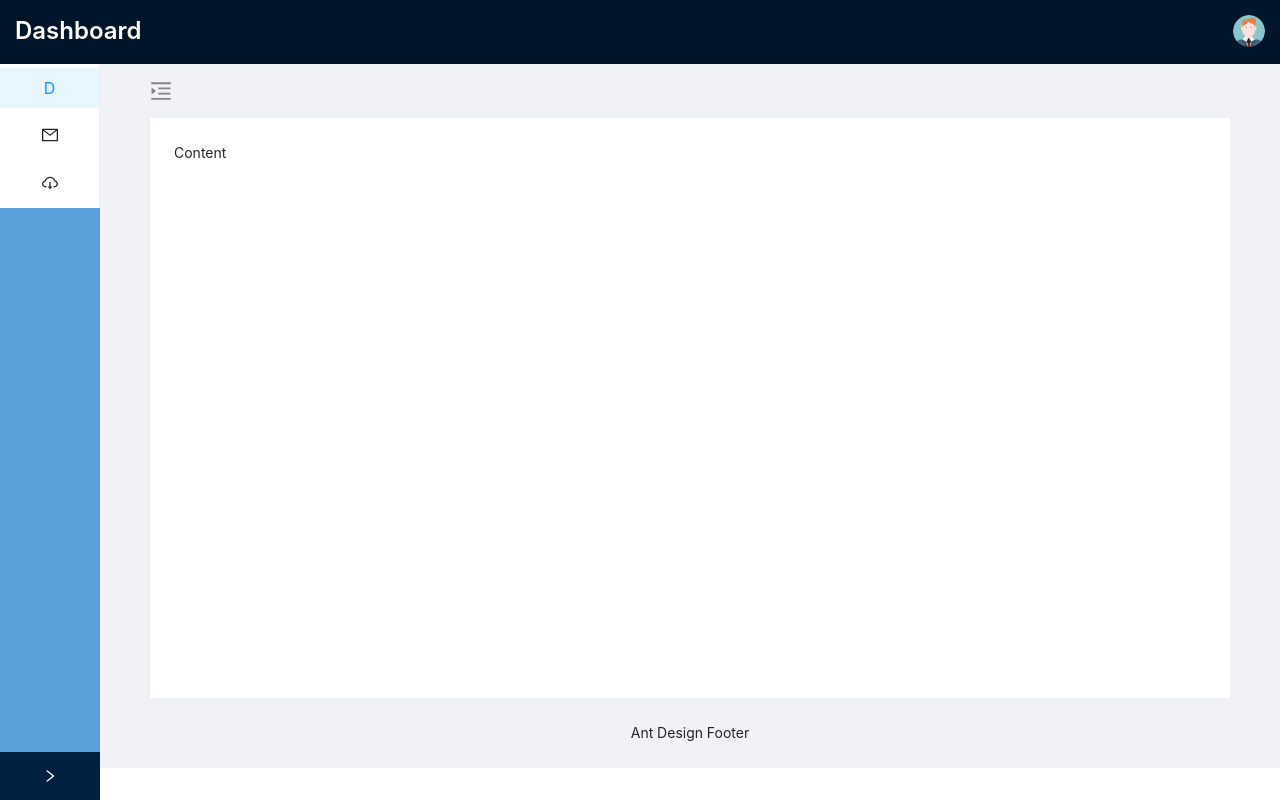
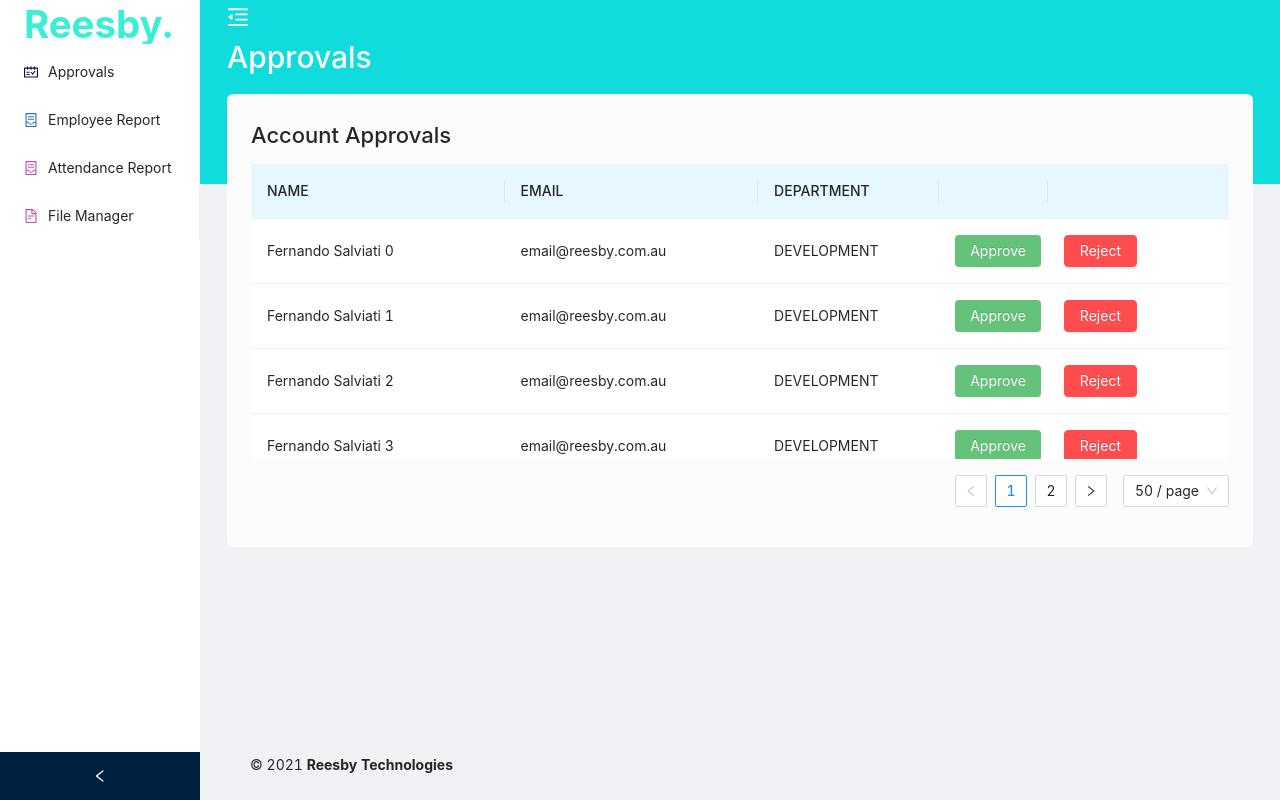
Before and after one commit to fsalviati/Dashboard-Layout---React-Ant-Framework, a React (Create React App) app: page /approvals in a window 1280 px wide. Built offline with nearby package versions, Linux system fonts and the light colour scheme.

Commit message:
Add files via upload

```diff
--- a/src/App.css
+++ b/src/App.css
@@ -1,4 +1,9 @@
 @import "~antd/dist/antd.css";
+
+html, body {
+  height: 100%;
+  margin: 0;
+}
 
 .App {
   text-align: left;
@@ -9,15 +14,96 @@
 }
 
 .sider{
-  background: rgb(89, 160, 218);
-}
-
-.site-layout-content{
-  background: #fff;
-  padding: 24px;
-  min-height: 580px;
+  background: rgb(255, 255, 255);
 }
 
 .header{
   padding: 15px;
 }
+
+.menuHeader
+{
+  color: #3befd4;
+  font-size: 2.4rem;
+  font-weight: bold;
+}
+.menuHeader:hover
+{
+  color: #3befd4;
+  cursor:default;
+}
+
+.breadcrumb-section
+{
+  padding: 6px 27px;
+  background: #10dcdd;
+}
+
+.layout-main-container
+{
+    position: fixed;
+    width: 100%;
+    height: 100%;
+    left: 0;
+    top: 0;
+}
+
+.header-content-section{
+  background: #10dcdd;
+  height: 150px;
+  min-width: 100%;
+}
+
+.header-content-section h1{
+  margin-left: 27px;
+  font-size: 30px;
+  color: rgb(252, 252, 252);
+}
+
+.container-layout-content{
+  position: relative;
+  top:-90px;
+  left: 27px;
+  width: 95%;
+  background: #fff;
+  padding: 24px;
+  min-height: 300px;
+  border-radius: 6px;
+  background: rgb(252, 252, 252);
+}
+
+
+/* Approval Component */
+.button-approve-approval-component{
+  background: #64c27b;
+}
+.button-approve-approval-component:hover{
+  background: #4faf67;
+}
+
+/* File manager Component */
+.buttons-container-file-manager
+{
+  display: flex;
+  flex-direction: column;
+}
+
+.button-file-manager-component
+{
+  background: rgb(211, 207, 207);
+  font-size: 16px;
+  font-weight: bold;
+  border: 1px solid black;
+  border-radius: 4px;
+  width: 120px;
+  margin-bottom: 10px;
+}
+
+.button-file-manager-component:hover
+{
+  background: rgb(167, 162, 162);
+}
+
+thead > tr > th {
+  background-color: #e6f7ff !important;
+}
--- a/src/App.js
+++ b/src/App.js
@@ -1,81 +1,114 @@
 import React, { useState } from 'react';
+import {
+  BrowserRouter as Router,
+  Switch,
+  Route,
+  Link
+} from "react-router-dom";
 import './App.css';
 import { Layout, Menu, Breadcrumb } from 'antd';
-import Title from 'antd/lib/typography/Title';
-import Avatar from 'antd/lib/avatar/avatar';
 import {
-  MailOutlined,
-  UsergroupAddOutlined,
-  DownloadOutlined,
-  CloudDownloadOutlined,
+  ScheduleOutlined,
+  ContainerOutlined,
+  FileTextOutlined,
   MenuFoldOutlined,
   MenuUnfoldOutlined,
 } from '@ant-design/icons';
+import FileManager from './components/FileManager';
+import Approvals from './components/Approvals';
+import EmployeeReport from './components/EmployeeReport';
+import AttendanceReport from './components/AttendanceReport';
 
-const { SubMenu } = Menu;
-const { Header, Footer, Sider, Content } = Layout;
+const { Footer, Sider, Content } = Layout;
 
 
 function App() {
-  const [isMenuOpen, setIsMenuOpen] = useState(true);
+  const [isMenuOpen, setIsMenuOpen] = useState(false);
 
 
   return (
+    <Router>
       <div className="App">
+        <Layout className='layout-main-container'>
           <Layout>
-        <Header className='header'>
-          <Avatar className='avatar' src='./avatar.png' />
-          <Title style={{ color: 'white' }} level={3}>Dashboard</Title>
-        </Header>
-        <Layout>
+
+            {/* Navbar Section */}
             <Sider className='sider' breakpoint="sm" collapsedWidth="100" collapsible collapsed={isMenuOpen} >
               <Menu
-              defaultSelectedKeys={['Dashboard']}
                 mode="inline"
               >
-              <Menu.Item key='Dashboard' breakpoint="sm">
-                Dashboard
+                <Menu.Item className='menuHeader' key='Dashboard' breakpoint="sm">
+                  Reesby.
                 </Menu.Item>
-              <SubMenu icon={<MailOutlined />}
-                title={
-                  <span>
-                    <span>Main Section</span>
-                  </span>
-                }>
-                <Menu.ItemGroup key='section1' title='Section 1'>
-                  <Menu.Item key='sub1Section1' breakpoint="sm" icon={<UsergroupAddOutlined />}><span className="menuStyle">Sub-section 1</span></Menu.Item>
-                  <Menu.Item key='sub1Section2' breakpoint="sm" icon={<DownloadOutlined />}><span className="menuStyle">Sub-section 2</span></Menu.Item>
-                </Menu.ItemGroup>
-              </SubMenu>
-              <SubMenu icon={<CloudDownloadOutlined />}
-                title={
-                  <span>
-                    <span>Second Section</span>
-                  </span>
-                }>
-                <Menu.ItemGroup key='section2' title='Section 2'>
-                  <Menu.Item key='sub2Section1' breakpoint="sm" icon={<UsergroupAddOutlined />}><span className="menuStyle">Sub-section 1</span></Menu.Item>
-                  <Menu.Item key='sub2Section2' breakpoint="sm" icon={<DownloadOutlined />}><span className="menuStyle">Sub-section 2</span></Menu.Item>
-                </Menu.ItemGroup>
-              </SubMenu>
+                <Menu.Item key="1" icon={<ScheduleOutlined style={{ color: 'rgb(4, 14, 70)' }} />}>
+                  <Link to="/approvals">Approvals</Link>
+                </Menu.Item>
+                <Menu.Item key="2" icon={<ContainerOutlined style={{ color: 'rgb(48, 112, 185)' }} />}>
+                  <Link to="/employee-report">Employee Report</Link>
+                </Menu.Item>
+                <Menu.Item key="3" icon={<ContainerOutlined style={{ color: 'rgb(194, 80, 175)' }} />}>
+                  <Link to="/attendance-report">Attendance Report</Link>
+                </Menu.Item>
+                <Menu.Item key="4" icon={<FileTextOutlined style={{ color: 'rgb(194, 80, 175)' }} />}>
+                  <Link to="/file-manager">File Manager</Link>
+                </Menu.Item>
               </Menu>
             </Sider>
-          <Layout>
-            <Content style={{ padding: '0 50px' }}>
-              <Breadcrumb style={{ margin: '16px 0' }}>
+
+            {/* Content Section */}
+            <Layout className='layout-components-section-container'>
+              <Content>
+                <Breadcrumb className='breadcrumb-section'>
                   {isMenuOpen ? (
-                  <MenuUnfoldOutlined style={{ fontSize: '22px' }} onClick={() => { setIsMenuOpen(!isMenuOpen) }} />
+                    <MenuUnfoldOutlined style={{ fontSize: '22px', color: 'white' }} onClick={() => { setIsMenuOpen(!isMenuOpen) }} />
                   ) : (
-                  <MenuFoldOutlined style={{ fontSize: '22px' }} onClick={() => { setIsMenuOpen(!isMenuOpen) }} />
+                    <MenuFoldOutlined style={{ fontSize: '22px', color: 'white' }} onClick={() => { setIsMenuOpen(!isMenuOpen) }} />
                   )}
                 </Breadcrumb>
-              <div className="site-layout-content">Content</div>
+
+                <div className='header-content-section'>
+                  {/* Switch Title */}
+                  <Switch>
+                    <Route exact path="/approvals">
+                      <h1>Approvals</h1>
+                    </Route>
+                    <Route exact path="/employee-report">
+                      <h1>Employee Report</h1>
+                    </Route>
+                    <Route exact path="/attendance-report">
+                      <h1>Attendance Report</h1>
+                    </Route>
+                    <Route exact path="/file-manager">
+                      <h1>File Manager</h1>
+                    </Route>
+                  </Switch>
+                </div>
+
+                <div className="container-layout-content">
+                  <Switch>
+                    <Route exact path="/approvals">
+                      <Approvals />
+                    </Route>
+                    <Route exact path="/employee-report">
+                      <EmployeeReport />
+                    </Route>
+                    <Route exact path="/attendance-report">
+                      <AttendanceReport />
+                    </Route>
+                    <Route exact path="/file-manager">
+                      <FileManager />
+                    </Route>
+                  </Switch>
+                </div>
               </Content>
-            <Footer style={{ textAlign: 'center' }}>Ant Design Footer</Footer>
+
+              {/* Footer Section */}
+              <Footer style={{ textAlign: 'left' }}>© 2021 <span style={{ fontWeight: 'bolder' }}>Reesby Technologies</span></Footer>
             </Layout>
           </Layout>
         </Layout>
       </div >
+    </Router >
   );
 }
 
--- /dev/null
+++ b/src/components/Approvals.js
@@ -0,0 +1,54 @@
+import React from 'react';
+import { Table, Button } from 'antd';
+
+
+
+const Approvals = () => {
+    const columns = [
+        {
+            title: 'NAME',
+            dataIndex: 'name',
+            width: 70,
+        },
+        {
+            title: 'EMAIL',
+            dataIndex: 'email',
+            width: 70,
+        },
+        {
+            title: 'DEPARTMENT',
+            dataIndex: 'department',
+            width: 50,
+        },
+        {
+            dataIndex: '',
+            key: 'x',
+            width: 30,
+            render: () => <Button type="primary" className='button-approve-approval-component' style={{ border: 'none', borderRadius: 4 }}>Approve</Button>,
+        },
+        {
+            dataIndex: '',
+            key: 'x',
+            width: 50,
+            render: () => <Button type="primary" danger style={{ borderRadius: 4 }}>Reject</Button>,
+        }
+    ];
+
+    const data = [];
+    for (let i = 0; i < 100; i++) {
+        data.push({
+            key: i,
+            name: `Fernando Salviati ${i}`,
+            email: 'email@reesby.com.au',
+            department: 'DEVELOPMENT',
+        });
+    }
+    return (
+        <div>
+            <h1 style={{ fontSize: '22px' }}> Account Approvals</h1>
+            <Table columns={columns} dataSource={data} pagination={{ pageSize: 50 }} scroll={{ y: 240 }} />
+
+        </div>
+    )
+}
+export default Approvals;
--- /dev/null
+++ b/src/components/AttendanceReport.js
@@ -0,0 +1,79 @@
+import React from 'react';
+import { Table, Button, DatePicker, Select } from 'antd';
+
+const { Option } = Select;
+
+const AttendanceReport = () => {
+    const columns = [
+        {
+            title: 'NAME',
+            dataIndex: 'name',
+            width: 50,
+        },
+        {
+            title: 'EMAIL',
+            dataIndex: 'email',
+            width: 50,
+        },
+        {
+            title: 'DEPARTMENT',
+            dataIndex: 'department',
+            width: 50,
+        },
+        {
+            title: 'CLOCKING TIME',
+            dataIndex: 'clockingTime',
+            width: 50,
+        },
+        {
+            title: 'CLOCKOUT TIME',
+            dataIndex: 'clockoutTime',
+            width: 50,
+        },
+        {
+            title: 'WORK HOURS',
+            dataIndex: 'workHours',
+            width: 30,
+        },
+        {
+            title: 'BREAK HOURS',
+            dataIndex: 'breakHours',
+            width: 30,
+        },
+        {
+            title: 'STATUS',
+            dataIndex: 'status',
+            width: 30,
+        },
+    ];
+
+    const data = [];
+    for (let i = 0; i < 100; i++) {
+        data.push({
+            key: i,
+            name: `Fernando Salviati ${i}`,
+            email: 'email@reesby.com.au',
+            department: 'DEVELOPMENT',
+            clockingTime: '01/01/2021 09:00',
+            clockoutTime: '31/12/2021 18:00',
+            workHours: 8,
+            breakHours: 1,
+            status: 'Active'
+        });
+    }
+    return (
+        <div>
+            <div>
+                <label style={{ fontSize: 15, fontWeight: 'bold' }}>Date Range <DatePicker.RangePicker style={{ width: '60%', marginBottom: 12, marginLeft: 15 }} /></label>
+                <Select placeholder="Select" style={{ width: 150, marginLeft: 18 }}>
+                    <Option value="CRM">CRM</Option>
+                    <Option value="HR">HR</Option>
+                    <Option value="DATA SCIENCE">DATA SCIENCE</Option>
+                </Select>
+                <Button type="primary" style={{ marginLeft: 18, borderRadius: 4 }}>View</Button>
+            </div>
+            <Table columns={columns} dataSource={data} pagination={{ pageSize: 50 }} scroll={{ y: 240 }} />
+        </div >
+    )
+}
+export default AttendanceReport;
--- /dev/null
+++ b/src/components/EmployeeReport.js
@@ -0,0 +1,60 @@
+import React from 'react';
+import { Table, Button, Input } from 'antd';
+
+const EmployeeReport = () => {
+    const columns = [
+        {
+            title: 'NAME',
+            dataIndex: 'name',
+            width: 70,
+        },
+        {
+            title: 'EMAIL',
+            dataIndex: 'email',
+            width: 70,
+        },
+        {
+            title: 'DEPARTMENT',
+            dataIndex: 'department',
+            width: 50,
+        },
+        {
+            title: 'START DATE',
+            dataIndex: 'startDate',
+            width: 50,
+        },
+        {
+            title: 'END DATE',
+            dataIndex: 'endDate',
+            width: 50,
+        },
+        {
+            title: 'EMPLOYEE TYPE',
+            dataIndex: 'employeeType',
+            width: 50,
+        },
+    ];
+
+    const data = [];
+    for (let i = 0; i < 100; i++) {
+        data.push({
+            key: i,
+            name: `Fernando Salviati ${i}`,
+            email: 'email@reesby.com.au',
+            department: 'DEVELOPMENT',
+            startDate: '01/01/2021',
+            endDate: '31/12/2021',
+            employeeType: 'EMPLOYEE'
+        });
+    }
+    return (
+        <div>
+            <div>
+                <Input placeholder="Enter Name or Email" style={{ width: 220, marginBottom: 12, marginRight: 18 }} />
+                <Button type="primary" style={{ borderRadius: 4 }}>Search</Button>
+            </div>
+            <Table columns={columns} dataSource={data} pagination={{ pageSize: 50 }} scroll={{ y: 240 }} />
+        </div>
+    )
+}
+export default EmployeeReport;
--- /dev/null
+++ b/src/components/FileManager.js
@@ -0,0 +1,34 @@
+import React from 'react';
+import { Table } from 'antd';
+
+const FileManager = () => {
+    const columns = [
+        {
+            title: 'FILENAME',
+            dataIndex: 'filename',
+            width: 70,
+        },
+        {
+            title: 'LINK',
+            dataIndex: 'link',
+            width: 70,
+        },
+        {
+            title: 'DOWNLOAD',
+            dataIndex: 'download',
+            width: 50,
+        }
+    ];
+    const data = [];
+
+    return (
+        <div>
+            <div className='buttons-container-file-manager'>
+                <label style={{ fontSize: 15, fontWeight: 'bold' }}><button className='button-file-manager-component'>Choose File</button> No File Chosen</label>
+                <button className='button-file-manager-component'>Upload</button>
+            </div>
+            <Table columns={columns} dataSource={data} pagination={{ pageSize: 50 }} scroll={{ y: 240 }} />
+        </div>
+    )
+}
+export default FileManager;
```
Lines whose indentation alone changed are shown as unchanged.
